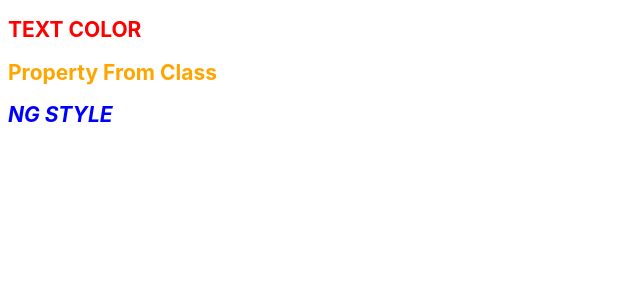
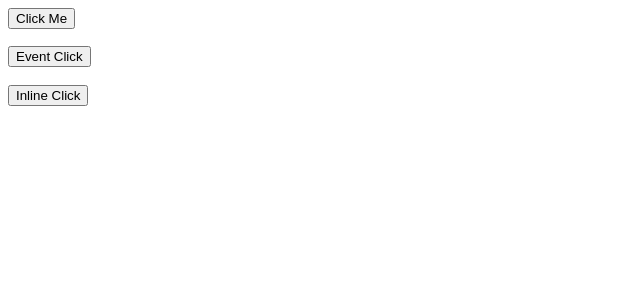
Before and after one commit to SoubhagyaPadhi/AngularRepo, an Angular app in the folder PropertyBindingTest/: page / in a window 1280 px wide. Shown: the top 300 px of the page, without its empty margins (0-640 px from the left). Built offline with nearby package versions, Linux system fonts and the light colour scheme.

Commit message:
Event Binding -Example

```diff
--- a/PropertyBindingTest/src/app/app.component.html
+++ b/PropertyBindingTest/src/app/app.component.html
@@ -295,7 +295,8 @@
   }
 </style>
 <!--<app-prop-comp></app-prop-comp>-->
-<app-style-bind></app-style-bind>
+<!--<app-style-bind></app-style-bind>-->
+<app-even-bind></app-even-bind>
 
 <!-- * * * * * * * * * * * * * * * * * * * * * * * * * * * * * * * -->
 <!-- * * * * * * * * * * * The content above * * * * * * * * * * * -->
--- a/PropertyBindingTest/src/app/app.module.ts
+++ b/PropertyBindingTest/src/app/app.module.ts
@@ -4,12 +4,14 @@ import { NgModule } from '@angular/core';
 import { AppComponent } from './app.component';
 import { PropCompComponent } from './prop-comp/prop-comp.component';
 import { StyleBindComponent } from './style-bind/style-bind.component';
+import { EvenBindComponent } from './even-bind/even-bind.component';
 
 @NgModule({
   declarations: [
     AppComponent,
     PropCompComponent,
-    StyleBindComponent
+    StyleBindComponent,
+    EvenBindComponent
   ],
   imports: [
     BrowserModule
--- /dev/null
+++ b/PropertyBindingTest/src/app/even-bind/even-bind.component.html
@@ -0,0 +1 @@
+<p>even-bind works!</p>
--- /dev/null
+++ b/PropertyBindingTest/src/app/even-bind/even-bind.component.ts
@@ -0,0 +1,29 @@
+import { Component, OnInit } from '@angular/core';
+
+@Component({
+  selector: 'app-even-bind',
+  template: `<button (click)=onClick()>Click Me</button>
+  <h2 [style.color]="'red'">{{greetMsg}}</h2>
+  <button (click)=onClickEvent($event)>Event Click</button><br/><br/>
+  <button (click)="greetMsg = 'Welcome Button Click!!'">Inline Click</button>`,
+  styleUrls: ['./even-bind.component.css']
+})
+export class EvenBindComponent implements OnInit {
+
+  public greetMsg = "";
+  public eventType = "";
+  constructor() { }
+
+  ngOnInit() {
+  }
+  onClick(){
+    this.greetMsg = "Welcome SKP!!";
+    console.log('Welcome SKP!!');
+}
+onClickEvent(val){
+  //this.greetMsg = val;
+  this.eventType = val.type;
+  console.log(this.eventType);
+}
+
+}
```
Also changed, not shown: PropertyBindingTest/src/app/even-bind/even-bind.component.css (added), 1 other file (tests, documents, lock files or other folders).
